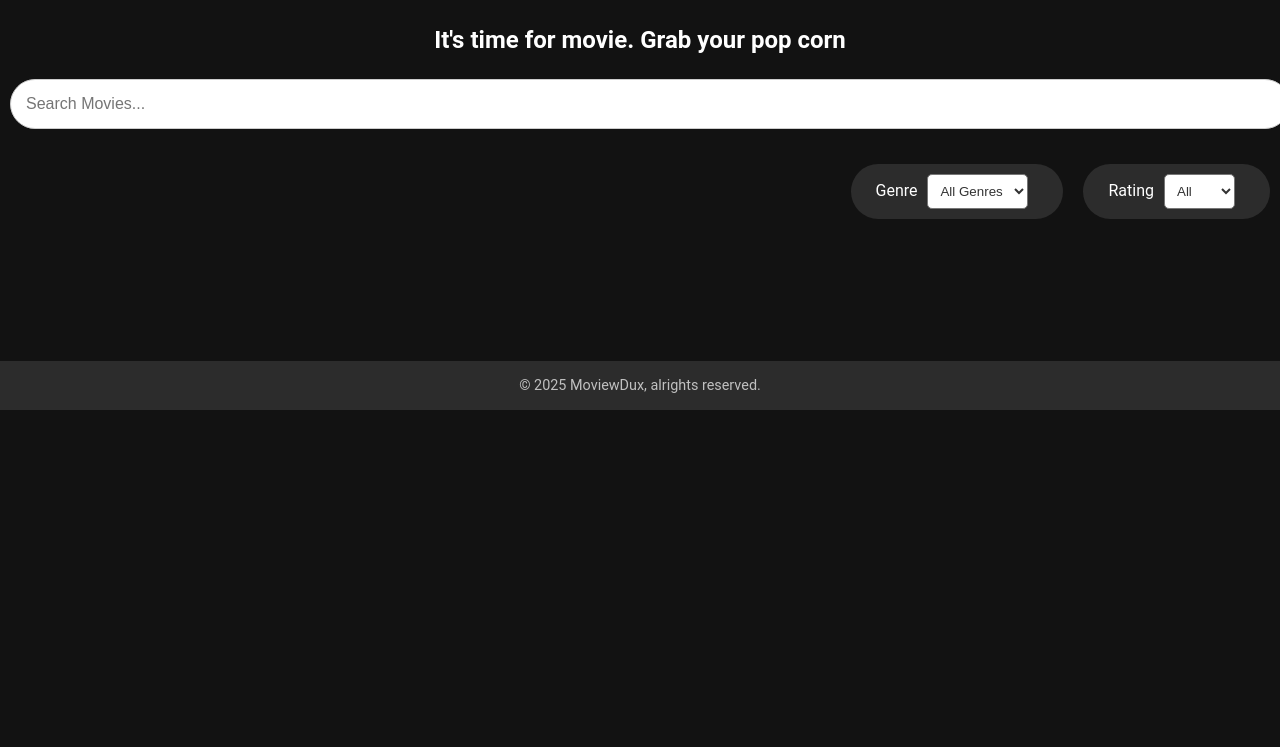
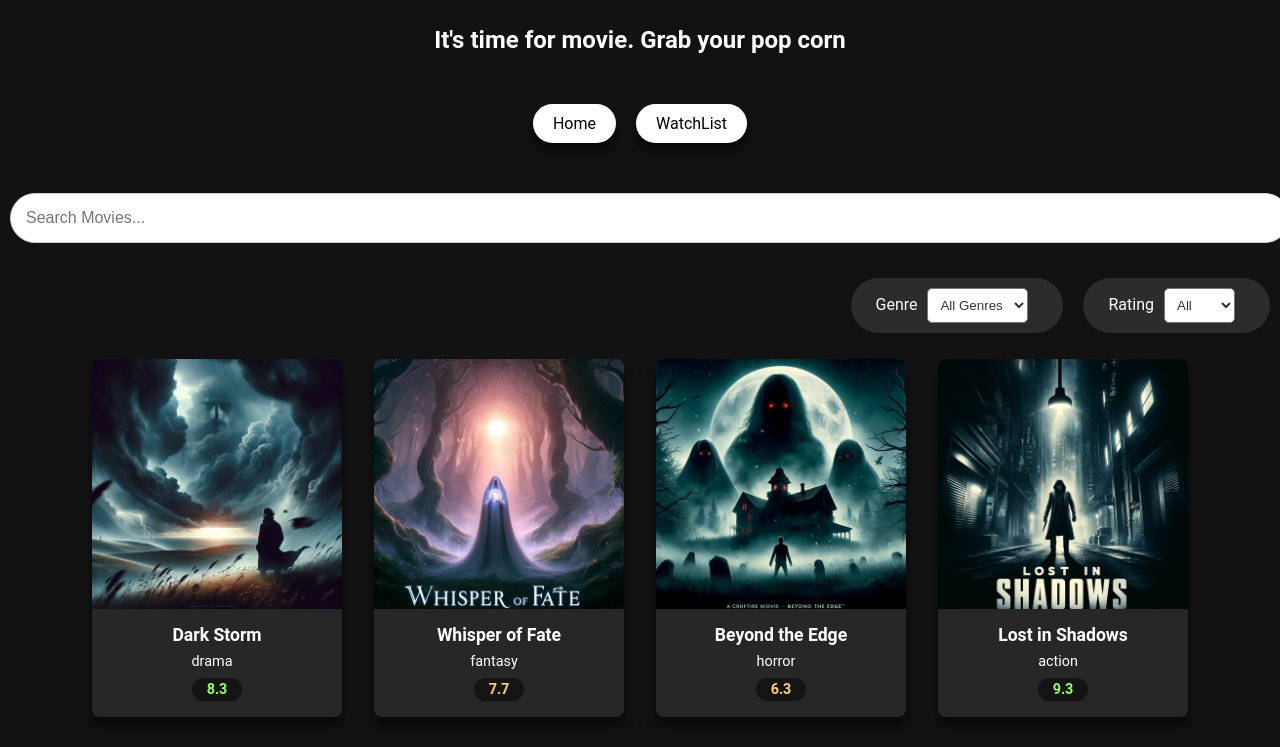
Before and after one commit to ericaferrao/movieduxreact18and19erica2025, a React (Create React App) app: page / in a window 1280 px wide. Shown: the part 324-1071 px from the top of the page. Before the commit the page ends 800 px from the top, so only its background shows below. Built offline with nearby package versions, Linux system fonts and the light colour scheme.

Commit message:
configured the router and its routes intalled the rreact-router-dom library

```diff
--- a/src/App.js
+++ b/src/App.js
@@ -2,15 +2,36 @@ import './App.css';
 import './styles.css';
 import Header from './components/Header';
 import Footer from './components/Footer';
-import MoviesGrid from './components/MoviesGrid'
+import MoviesGrid from './components/MoviesGrid';
+import WatchList from './components/WatchList';
+import { BrowserRouter as Router, Routes, Route, Link } from 'react-router-dom';
 
 function App() {
   return (
     <div className="App">
       <div className='container'>
         <Header />
+
+
+
       </div>
-      <MoviesGrid />
+      <Router>
+        <nav>
+          <ul>
+            <li>
+              <Link to="/">Home</Link>
+            </li>
+            <li>
+              <Link to="/watchlist">WatchList</Link>
+            </li>
+          </ul>
+        </nav>
+        <Routes>
+          <Route path="/" element={<MoviesGrid />}></Route>
+          <Route path="/watchlist" element={<WatchList />}></Route>
+        </Routes>
+
+      </Router>
       <Footer />
     </div>
   );
--- a/src/components/MoviesGrid.js
+++ b/src/components/MoviesGrid.js
@@ -5,7 +5,7 @@ import MovieCard from "./MovieCard";
 export default function MoviesGrid() {
     const [movies, setMovies] = useState([]);
     const [searchTerm, setSearchTerm] = useState('');
-    const [genre, setGenre] = useState("All Genre");
+    const [genre, setGenre] = useState("All Genres");
     const [rating, setRating] = useState("All");
 
     useEffect(() => {
@@ -33,13 +33,14 @@ export default function MoviesGrid() {
             case "Good":
                 return movie.rating >= 8;
             case "Ok":
-                return movie.rating >= 5 && movie.rating < 8;
+                return movie.rating > 5 && movie.rating < 8;
             case "Bad":
-                return movie.rating < 5;
+                return movie.rating <= 5;
             default:
                 return false;
 
         }
+
     }
 
     const matchGenre = (movie, genre) => {
@@ -53,7 +54,10 @@ export default function MoviesGrid() {
     }
 
     const filteredMovies = movies.filter((movie) =>
-        matchGenre(movie, genre) && matchSearchTerm(movie, searchTerm) && matchRating(movie, rating))
+        matchGenre(movie, genre) &&
+        matchSearchTerm(movie, searchTerm) &&
+        matchRating(movie, rating)
+    )
 
     return (
         <>
--- /dev/null
+++ b/src/components/WatchList.js
@@ -0,0 +1,12 @@
+import React from "react";
+import '../styles.css'
+
+export default function WatchList() {
+    return (
+        <>
+            <div >
+                <h1 className="title"> WatchList</h1>
+            </div>
+        </>
+    )
+}
```
